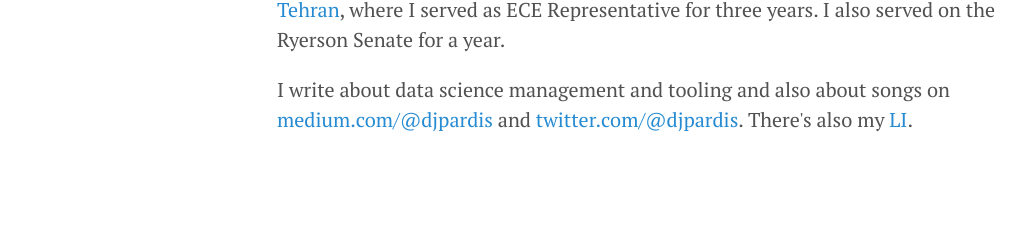
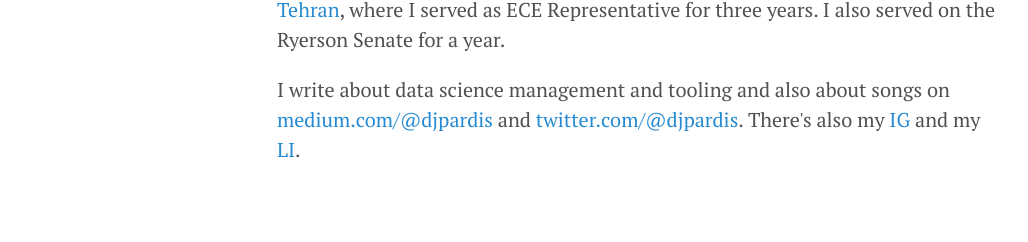
Before and after one commit to djpardis/djpardis.github.io, a Jekyll site: the page built from index.html, in a window 1280 px wide. Shown: the part 1097-1339 px from the top of the page, without its empty margins (3-1031 px from the left). Built offline with Jekyll 4.4.1, drawn with Linux system fonts in a browser that asks for light colours; before the commit the page ends 1312 px from its top, so only the background shows below that.

Commit message:
Fixed bio

```diff
--- a/index.html
+++ b/index.html
@@ -21,7 +21,7 @@ I studied random graph models of online social networks at <a title="MSc in Appl
 </p>
 
 <p>
-I write about data science management and tooling and also about songs on <a href="https://medium.com/@djpardis" target="_blank">medium.com/@djpardis</a> and <a href="https://twitter.com/@djpardis" target="_blank">twitter.com/@djpardis</a>. There's also my <a href="https://www.linkedin.com/in/djpardis/" target="_blank">LI</a>.
+I write about data science management and tooling and also about songs on <a href="https://medium.com/@djpardis" target="_blank">medium.com/@djpardis</a> and <a href="https://twitter.com/@djpardis" target="_blank">twitter.com/@djpardis</a>. There's also my <a href="https://www.instagram.com/djpardis.official/" target="_blank">IG</a> and my <a href="https://www.linkedin.com/in/djpardis/" target="_blank">LI</a>.
 </p>
 
 <!-- <p>
```
